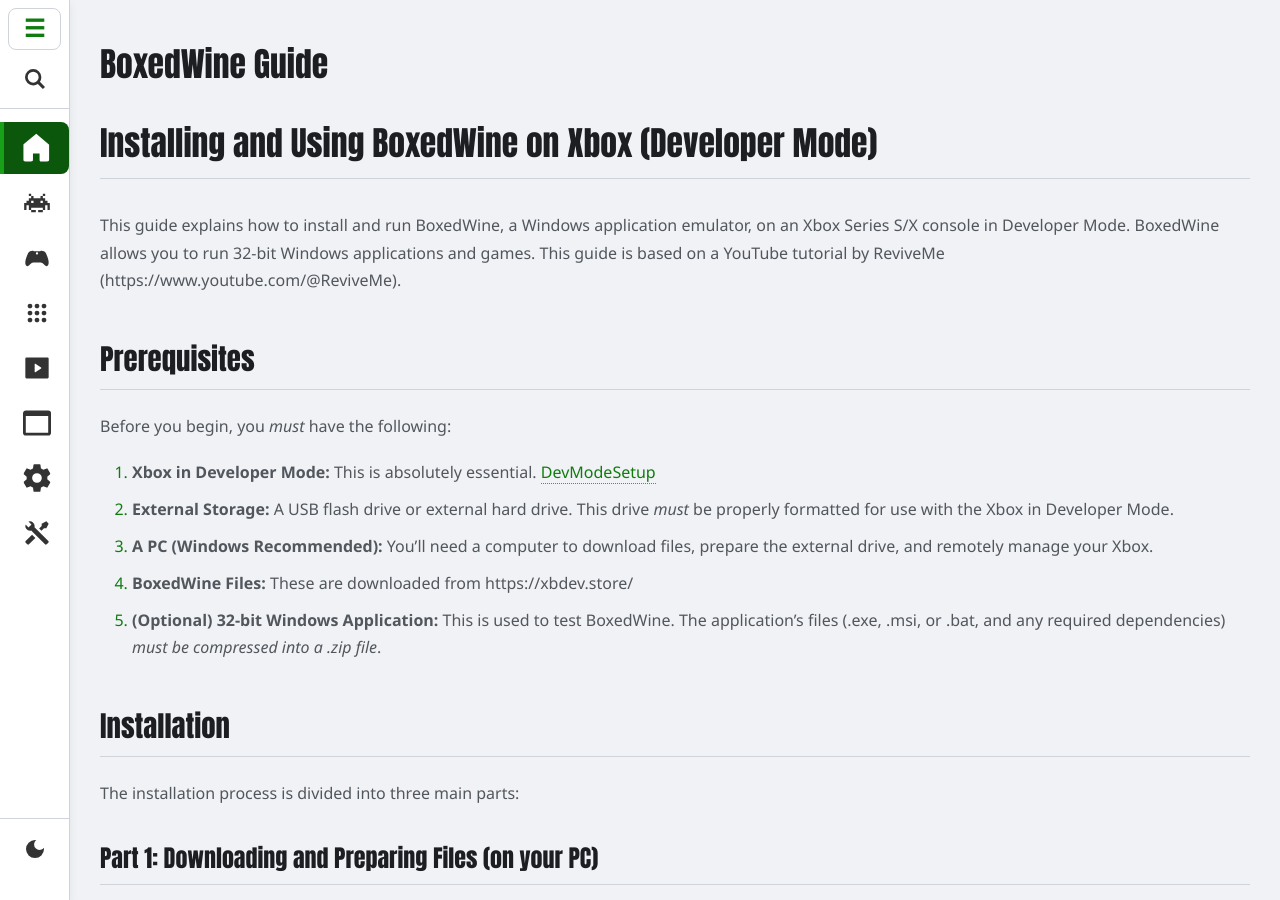
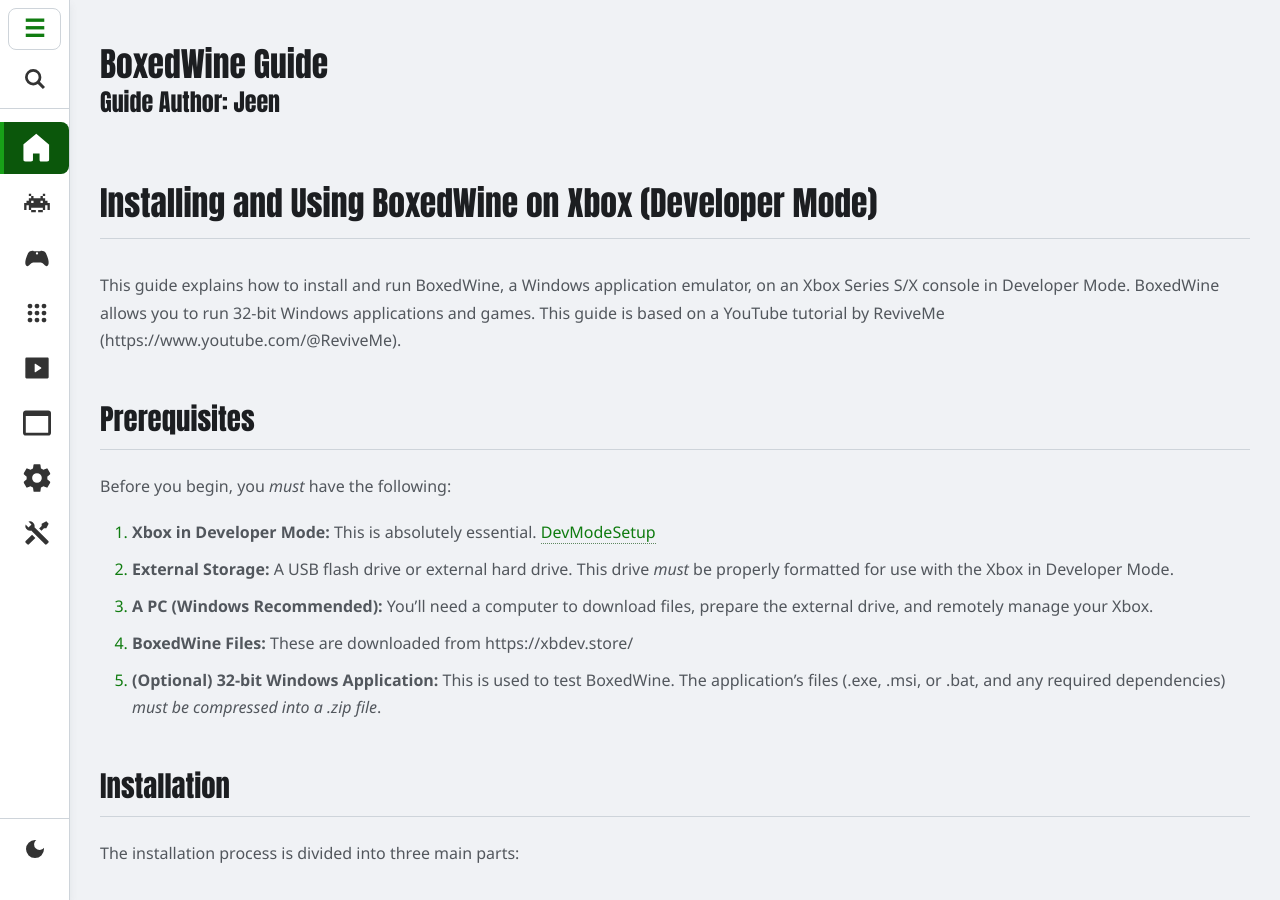
Before and after one commit to EmulationRevival/emulationrevival.github.io, a Jekyll site: the page built from guides/emulators/boxedwine.md, in a window 1280 px wide and 900 px high. Built offline with Jekyll 4.4.1, drawn with Linux system fonts in a browser that asks for light colours.

Commit message:
Update boxedwine.md

```diff
--- a/guides/emulators/boxedwine.md
+++ b/guides/emulators/boxedwine.md
@@ -3,6 +3,7 @@
 title: "BoxedWine Guide"
 permalink: /guides/emulators/boxedwine-guide/
 description: "A guide for setting up BoxedWine on dev mode."
+author: "Guide Author: Jeen"
 ---
 
 # Installing and Using BoxedWine on Xbox (Developer Mode)
```
